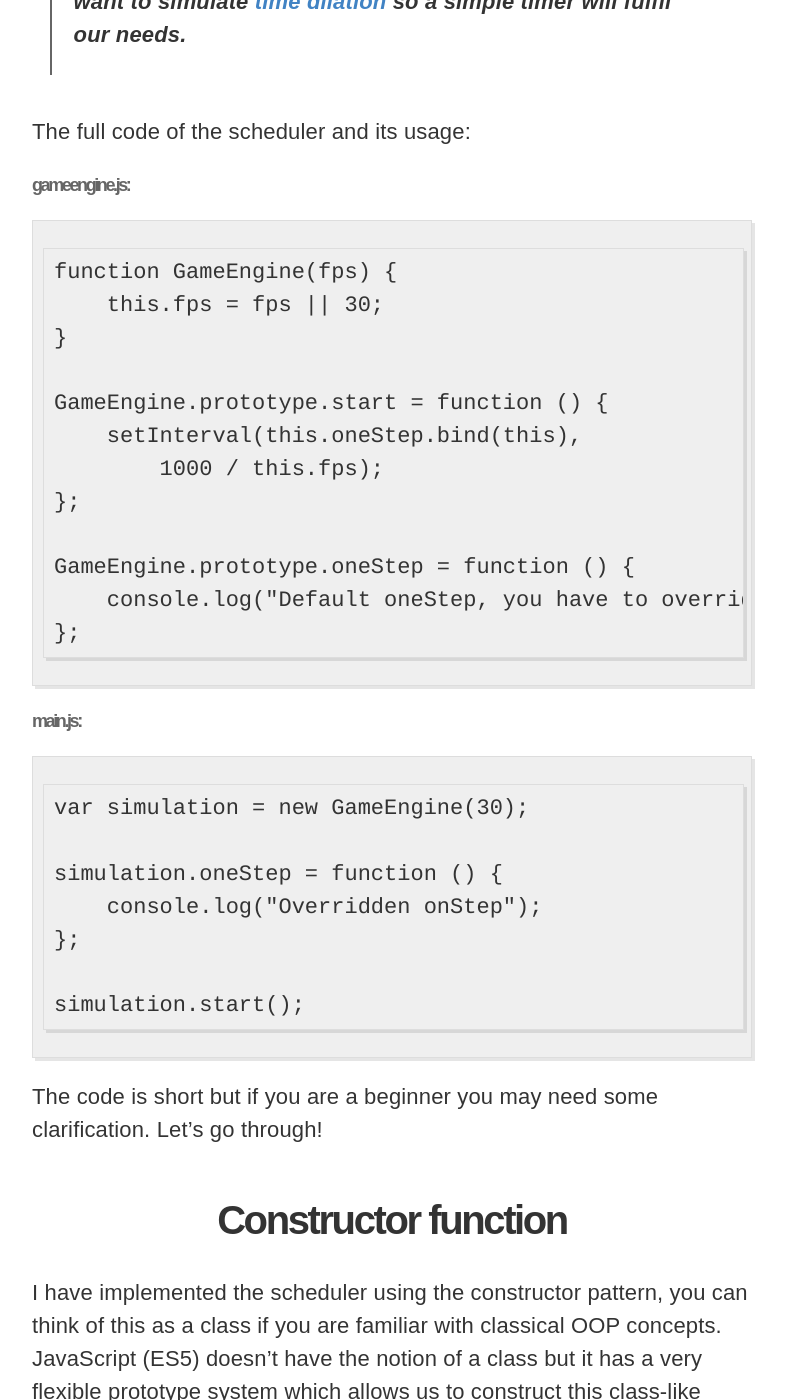
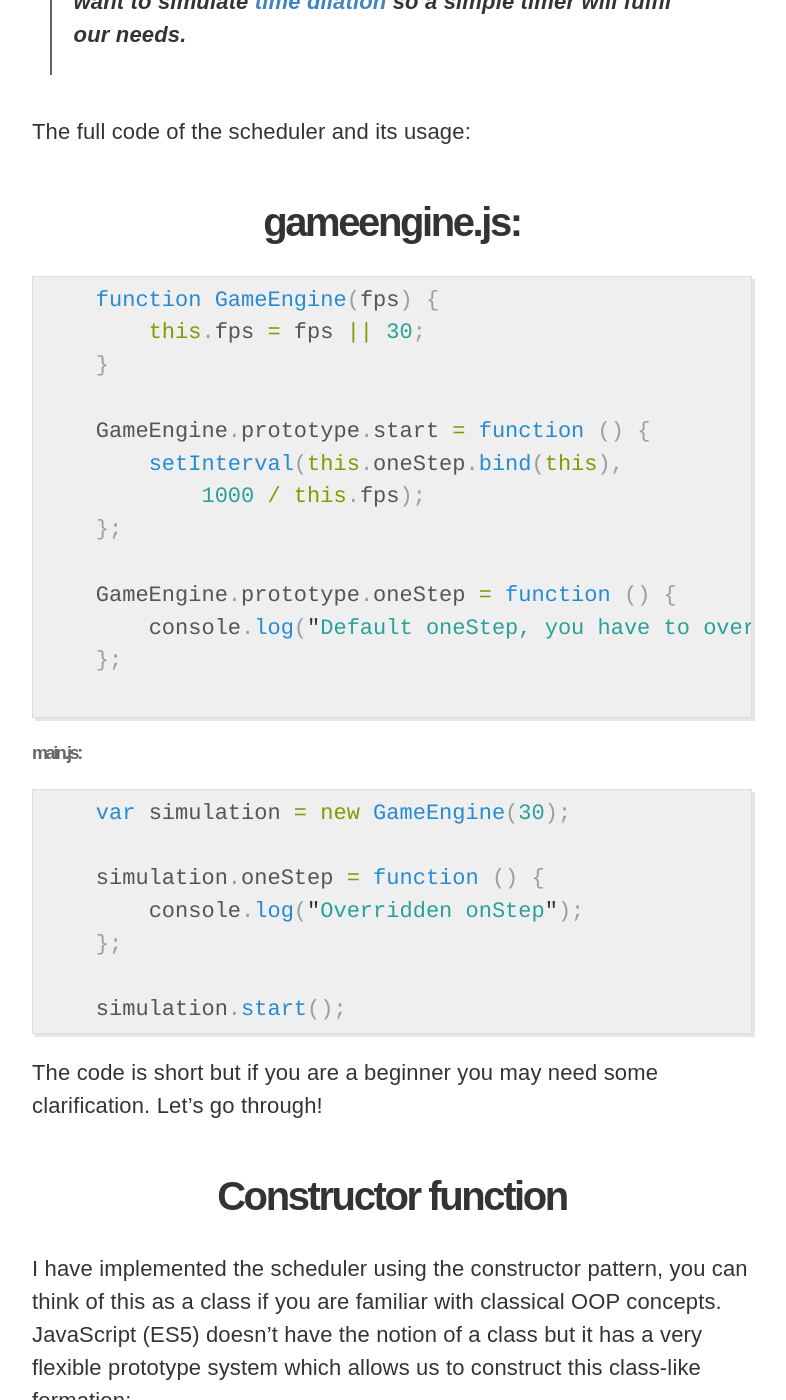
Before and after one commit to tisztamo/protosun, a Jekyll site: the page built from _posts/2015-05-26-prototype-game-engine.md, in a window 1280 px wide and 1400 px high, scrolled down 490 px. Shown: the whole window, without its empty margins (248-1034 px from the left). Built offline with Jekyll 4.4.1, drawn with Linux system fonts in a browser that asks for light colours; Markdown is read by kramdown in place of the engine named in the settings.

Commit message:
Post update

```diff
--- a/_posts/2015-05-26-prototype-game-engine.md
+++ b/_posts/2015-05-26-prototype-game-engine.md
@@ -9,7 +9,9 @@ The heart of a game engine is the scheduler which ensures that game time pass in
 
 The full code of the scheduler and its usage:
 
-#### gameengine.js: ####
+### gameengine.js: ###
+
+{% highlight javascript %}
     function GameEngine(fps) {
         this.fps = fps || 30;
     }
@@ -22,8 +24,10 @@ The full code of the scheduler and its usage:
     GameEngine.prototype.oneStep = function () {
         console.log("Default oneStep, you have to override it");
     };
+ {% endhighlight %}
 
 #### main.js: ####
+{% highlight javascript %}
     var simulation = new GameEngine(30);
 
     simulation.oneStep = function () {
@@ -31,6 +35,7 @@ The full code of the scheduler and its usage:
     };
 
     simulation.start();
+{% endhighlight %}
 
 The code is short but if you are a beginner you may need some clarification. Let's go through!
 
```
